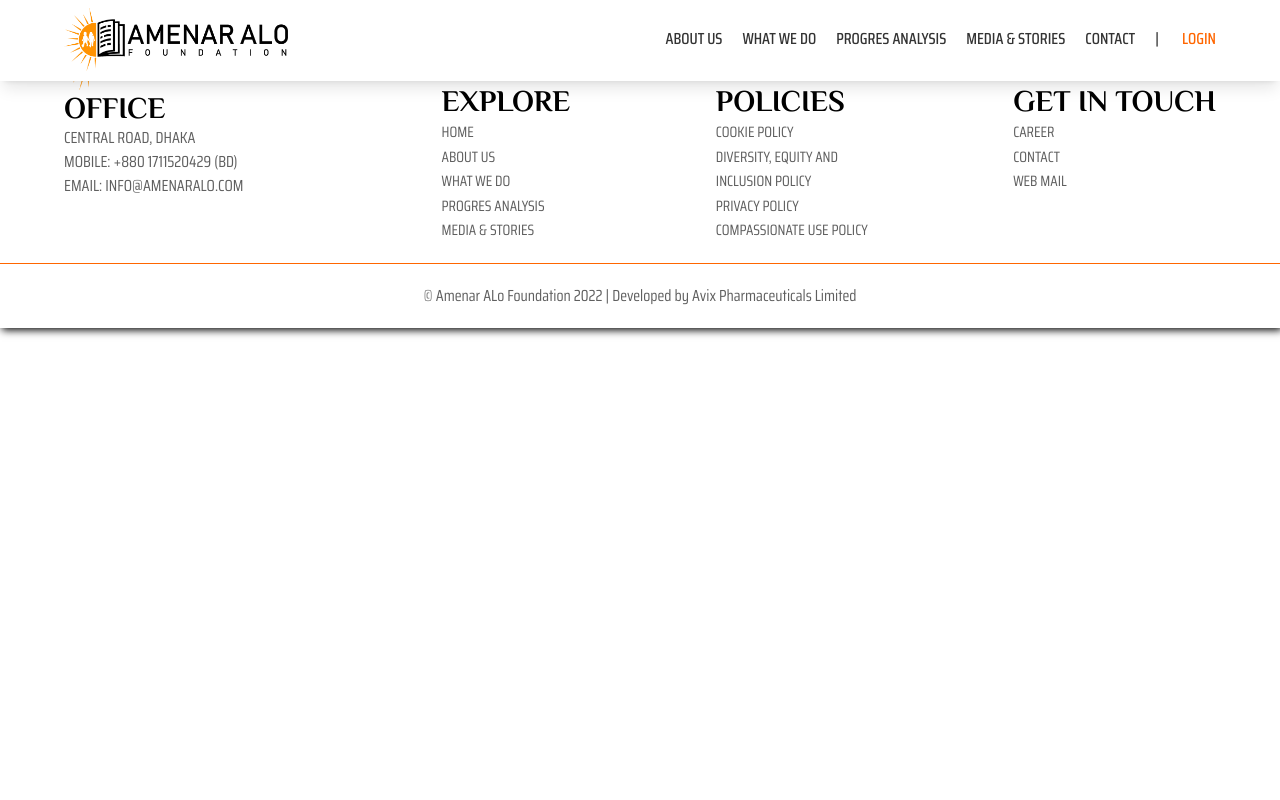
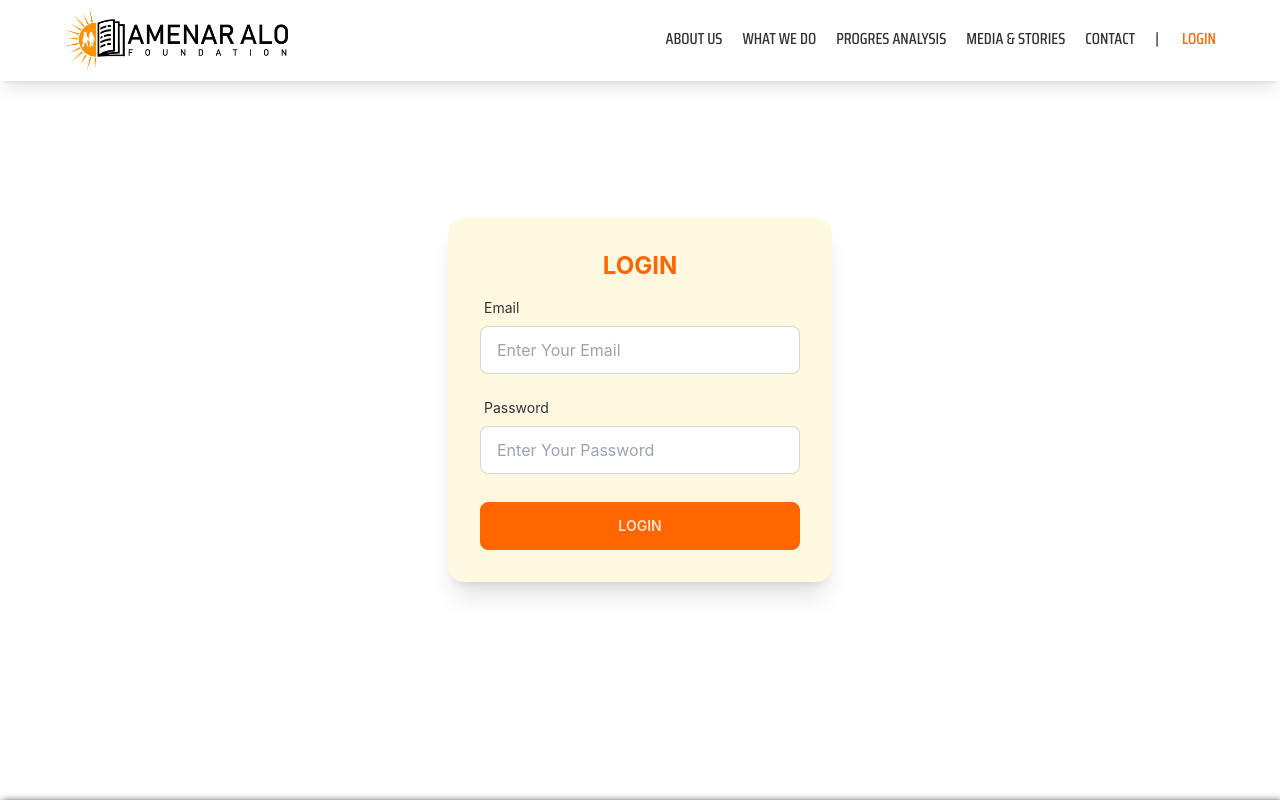
Before and after one commit to mdshahriurahmed/amenaralo-client, a React (Create React App) app: page /login in a window 1280 px wide. Shown: the top 800 px of the page. Built offline with nearby package versions, Linux system fonts and the light colour scheme; no server answers.

Commit message:
login page aded

```diff
--- a/package.json
+++ b/package.json
@@ -14,10 +14,13 @@
     "@testing-library/user-event": "^13.5.0",
     "daisyui": "^2.28.0",
     "emailjs": "^4.0.1",
+    "firebase": "^9.10.0",
     "react": "^18.2.0",
     "react-dom": "^18.2.0",
+    "react-firebase-hooks": "^5.0.3",
     "react-helmet": "^6.1.0",
     "react-helmet-async": "^1.3.0",
+    "react-hook-form": "^7.36.1",
     "react-lazy-load-image-component": "^1.5.5",
     "react-player": "^2.11.0",
     "react-router-dom": "^6.4.0",
--- a/src/App.js
+++ b/src/App.js
@@ -7,6 +7,11 @@ import Footer from './Pages/Footer/Footer';
 import Header from './Pages/Header/Header';
 import Loader from './Pages/Loader/Loader';
 import Loading from './Pages/Loading/Loading';
+import RequireAuth from './Pages/Login/RequireAuth';
+import { useAuthState } from 'react-firebase-hooks/auth';
+import auth from './firebase.init';
+const Dashboard = React.lazy(() => import('./Pages/Dashboard/Dashboard'));
+const Login = React.lazy(() => import('./Pages/Login/Login'));
 const StoryDetails = React.lazy(() => import('./Pages/MediaAndStories/StoryDetails'));
 const MediaDetails = React.lazy(() => import('./Pages/MediaAndStories/MediaDetails'));
 const Home = React.lazy(() => import('./Pages/Home/Home'));
@@ -24,6 +29,8 @@ function App() {
       setLoading(false)
     }, 1500)
   }, [])
+
+  const [user] = useAuthState(auth);
   return (
     <div className="App min-h-screen">
       {
@@ -67,9 +74,22 @@ function App() {
                 <StoryDetails></StoryDetails>
               </Suspense>}>
               </Route>
+              <Route path='/login' element={<Suspense fallback={<div><Loader></Loader></div>}>
+                <Login></Login>
+              </Suspense>}>
+              </Route>
 
+              <Route path='/dashboard' element={
+                <RequireAuth>
+                  <Suspense fallback={<div><Loader></Loader></div>}>
+                    <Dashboard></Dashboard>
+                  </Suspense>
+                </RequireAuth>
+              }>
+              </Route>
             </Routes>
-            <Footer></Footer>
+            {user ? <></> : <Footer></Footer>}
+
             <ToastContainer></ToastContainer>
           </>
       }
--- a/src/Pages/Header/Header.js
+++ b/src/Pages/Header/Header.js
@@ -2,15 +2,22 @@ import React, { useState } from 'react';
 import "./Header.css"
 import { Link } from 'react-router-dom';
 import logo from "../../Media/l.png"
-import { Bars3Icon } from '@heroicons/react/24/solid'
 import { FontAwesomeIcon } from '@fortawesome/react-fontawesome';
 import { faBars } from '@fortawesome/free-solid-svg-icons';
+import { useAuthState } from 'react-firebase-hooks/auth';
+import auth from '../../firebase.init';
+import { signOut } from 'firebase/auth';
+
 
 const Header = () => {
     // ------ Used this to open and close side navbar for mobile view ------------
     const [open, setOpen] = useState(false);
     const [activemenu, setActivemenu] = useState("");
+    const [user] = useAuthState(auth);
 
+    const logout = () => {
+        signOut(auth);
+    };
     const menuItems = <>
         <Link onClick={() => {
             setOpen(false)
@@ -37,9 +44,17 @@ const Header = () => {
             setOpen(false)
             setActivemenu("contact")
         }} to='/contact' className={`${activemenu === "contact" ? "bg-primary text-white px-3 rounded" : "bg-base-100"} ml-5`}>CONTACT</Link>
-        <Link onClick={() => {
-            setOpen(false)
-        }} to='/contact' className="ml-5 ">| <span className='ml-5 text-primary'>LOGIN</span></Link>
+
+        {
+            user ?
+                <span onClick={() => {
+                    setOpen(false)
+                    logout()
+                }} to='/login' className="ml-5 cursor-pointer">| <span className='ml-5 text-primary'>LOG OUT</span></span> :
+                <Link onClick={() => {
+                    setOpen(false)
+                }} to='/login' className="ml-5 ">| <span className='ml-5 text-primary'>LOGIN</span></Link>
+        }
 
     </>
 
@@ -71,7 +86,7 @@ const Header = () => {
         }} to='/contact' className={`${activemenu === "contact" ? "bg-primary text-white " : "bg-base-100"} md:px-16 px-6 py-1`}>CONTACT</Link>
         <Link onClick={() => {
             setOpen(false)
-        }} to='/contact' className='md:px-16 px-6 py-1 text-primary'>LOGIN</Link>
+        }} to='/login' className='md:px-16 px-6 py-1 text-primary'>LOGIN</Link>
 
     </>
 
--- /dev/null
+++ b/src/Pages/Login/Login.js
@@ -0,0 +1,106 @@
+import React from 'react';
+import "./Login.css"
+import { useSignInWithEmailAndPassword } from 'react-firebase-hooks/auth';
+import auth from '../../firebase.init';
+import { useForm } from "react-hook-form";
+import Loading from '../Loading/Loading';
+import { useLocation, useNavigate } from 'react-router-dom';
+
+const Login = () => {
+
+    const [
+        signInWithEmailAndPassword,
+        user,
+        loading,
+        error,
+    ] = useSignInWithEmailAndPassword(auth);
+    const { register, formState: { errors }, handleSubmit } = useForm();
+    const onSubmit = (data) => {
+        signInWithEmailAndPassword(data.email, data.password)
+    };
+
+    let sError;
+    const navigate = useNavigate();
+    const location = useLocation();
+    let from = location.state?.from?.pathname || "/dashboard";
+    if (error) {
+
+        sError = <p className='text-red-500'> {error.message}</p>
+
+
+    }
+    if (loading) {
+        return <div className='flex items-center justify-center min-h-screen'>
+            <Loading loading={loading}></Loading>
+        </div>;
+    }
+
+    if (user) {
+        navigate(from, { replace: true })
+    }
+    return (
+        <div className='h-screen flex justify-center items-center px-5'>
+            <div className="card w-96 bg-base-200 shadow-xl">
+                <div className="card-body">
+                    <h2 className="text-2xl text-primary font-bold">LOGIN</h2>
+                    <div>
+                        <form onSubmit={handleSubmit(onSubmit)}>
+
+                            <div className="form-control w-full max-w-xs">
+                                <label className="label">
+                                    <span className="label-text">Email</span>
+
+                                </label>
+                                <input type="email" placeholder="Enter Your Email" className="input input-bordered w-full max-w-xs"
+                                    {...register("email",
+                                        {
+                                            required: {
+                                                value: true,
+                                                message: "Email is required"
+                                            },
+                                            pattern: {
+                                                value: /[a-z0-9]+@[a-z]+\.[a-z]{2,3}/,
+                                                message: "Please enter a valid email address"
+                                            }
+                                        })}
+                                />
+                                <label className="label">
+                                    {errors.email?.type === 'required' && <span className="label-text-alt text-red-500">{errors.email.message}</span>}
+                                    {errors.email?.type === 'pattern' && <span className="label-text-alt text-red-500">{errors.email.message}</span>}
+                                </label>
+                            </div>
+                            <div className="form-control w-full max-w-xs">
+                                <label className="label">
+                                    <span className="label-text">Password</span>
+
+                                </label>
+                                <input type="password" placeholder="Enter Your Password" className="input input-bordered w-full max-w-xs"
+                                    {...register("password",
+                                        {
+                                            required: {
+                                                value: true,
+                                                message: "Password is required"
+                                            },
+                                            minLength: {
+                                                value: 6,
+                                                message: "Password must have to be at least of 6 characters"
+                                            }
+                                        })}
+                                />
+                                <label className="label">
+                                    {errors.password?.type === 'required' && <span className="label-text-alt text-red-500">{errors.password.message}</span>}
+                                    {errors.password?.type === 'minLength' && <span className="label-text-alt text-red-500">{errors.password.message}</span>}
+                                </label>
+                            </div>
+                            {sError}
+                            <input type="submit" className='btn btn-block btn-primary mt-3' value="LOGIN" />
+
+                        </form>
+                    </div>
+                </div>
+            </div>
+        </div>
+    );
+};
+
+export default Login;
--- /dev/null
+++ b/src/Pages/Login/RequireAuth.js
@@ -0,0 +1,15 @@
+import React from 'react';
+import { useAuthState } from 'react-firebase-hooks/auth';
+import { Navigate, useLocation } from 'react-router-dom';
+import auth from '../../firebase.init';
+
+const RequireAuth = ({ children }) => {
+    const [user] = useAuthState(auth);
+    const location = useLocation();
+    if (!user) {
+        return <Navigate to='/login' state={{ from: location }} replace></Navigate>
+    }
+    return children;
+};
+
+export default RequireAuth;
--- /dev/null
+++ b/src/firebase.init.js
@@ -0,0 +1,23 @@
+// Import the functions you need from the SDKs you need
+import { initializeApp } from "firebase/app";
+import { getAuth } from "firebase/auth"
+// TODO: Add SDKs for Firebase products that you want to use
+// https://firebase.google.com/docs/web/setup#available-libraries
+
+// Your web app's Firebase configuration
+// For Firebase JS SDK v7.20.0 and later, measurementId is optional
+const firebaseConfig = {
+    apiKey: process.env.REACT_APP_apiKey,
+    authDomain: process.env.REACT_APP_authDomain,
+    projectId: process.env.REACT_APP_projectId,
+    storageBucket: process.env.REACT_APP_storageBucket,
+    messagingSenderId: process.env.REACT_APP_messagingSenderId,
+    appId: process.env.REACT_APP_appId,
+    measurementId: process.env.REACT_APP_measurementId
+};
+
+// Initialize Firebase
+const app = initializeApp(firebaseConfig);
+const auth = getAuth(app);
+
+export default auth;
```
Also changed, not shown: src/Pages/Dashboard/Dashboard.js (added, +11 -0 lines), src/Pages/Login/Login.css (added), 1 other file (tests, documents, lock files or other folders).
